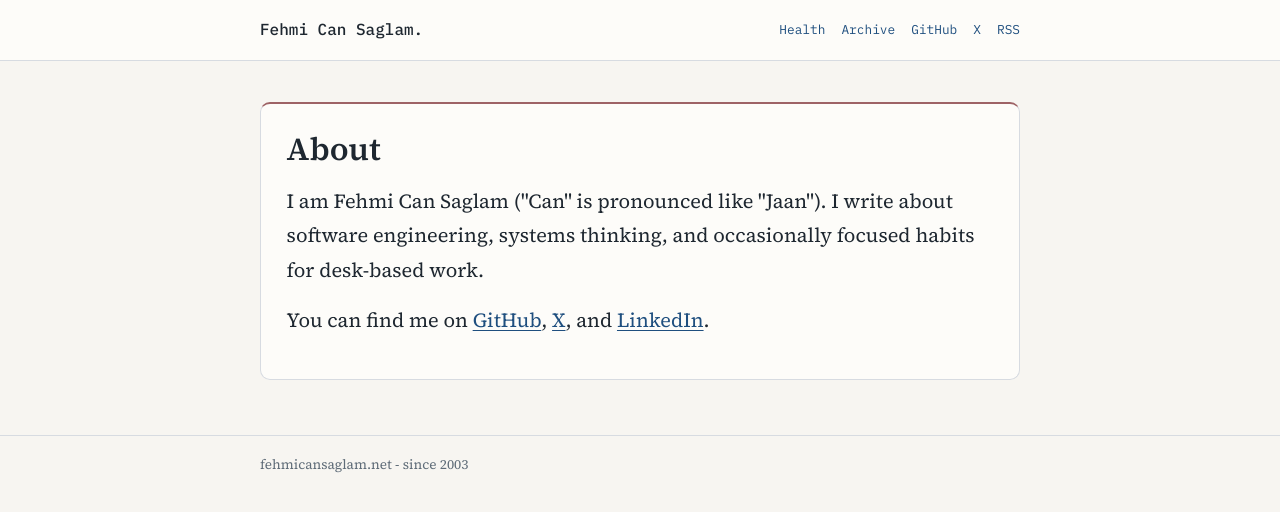
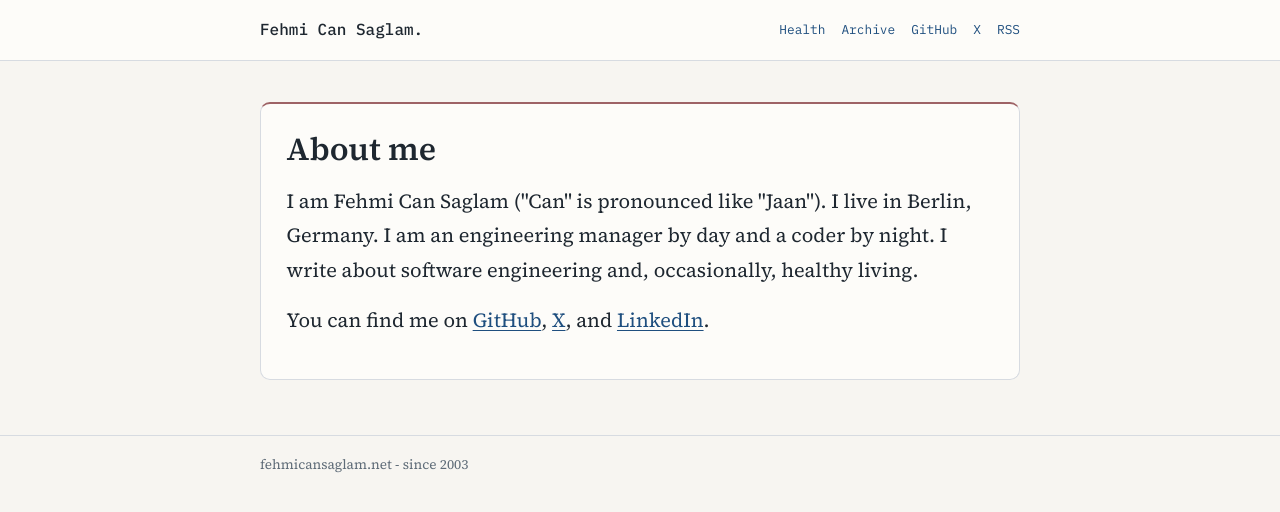
Before and after one commit to fehmicansaglam/fehmicansaglam.github.com, a Jekyll site: the page about.html, which Jekyll copies as it is, in a window 1280 px wide. Shown: the top 512 px of the page. Built offline with Jekyll 4.4.1, drawn with Linux system fonts in a browser that asks for light colours.

Commit message:
polish about page copy and heading

```diff
--- a/about.html
+++ b/about.html
@@ -4,7 +4,7 @@
   <meta charset="utf-8">
   <meta name="viewport" content="width=device-width, initial-scale=1">
   <meta name="description" content="About Fehmi Can Saglam.">
-  <title>About - Fehmi Can Saglam</title>
+  <title>About Me - Fehmi Can Saglam</title>
   <link rel="stylesheet" href="/assets/site.css">
 </head>
 <body class="about">
@@ -23,9 +23,9 @@
 
   <main class="container page-main">
     <article class="page-card">
-      <h1 class="page-title">About</h1>
+      <h1 class="page-title">About me</h1>
       <div class="post-content">
-        <p>I am Fehmi Can Saglam ("Can" is pronounced like "Jaan"). I write about software engineering, systems thinking, and occasionally focused habits for desk-based work.</p>
+        <p>I am Fehmi Can Saglam ("Can" is pronounced like "Jaan"). I live in Berlin, Germany. I am an engineering manager by day and a coder by night. I write about software engineering and, occasionally, healthy living.</p>
         <p>You can find me on <a href="https://github.com/fehmicansaglam">GitHub</a>, <a href="https://twitter.com/fehmicansaglam">X</a>, and <a href="https://www.linkedin.com/in/fehmicansaglam/">LinkedIn</a>.</p>
       </div>
     </article>
```
